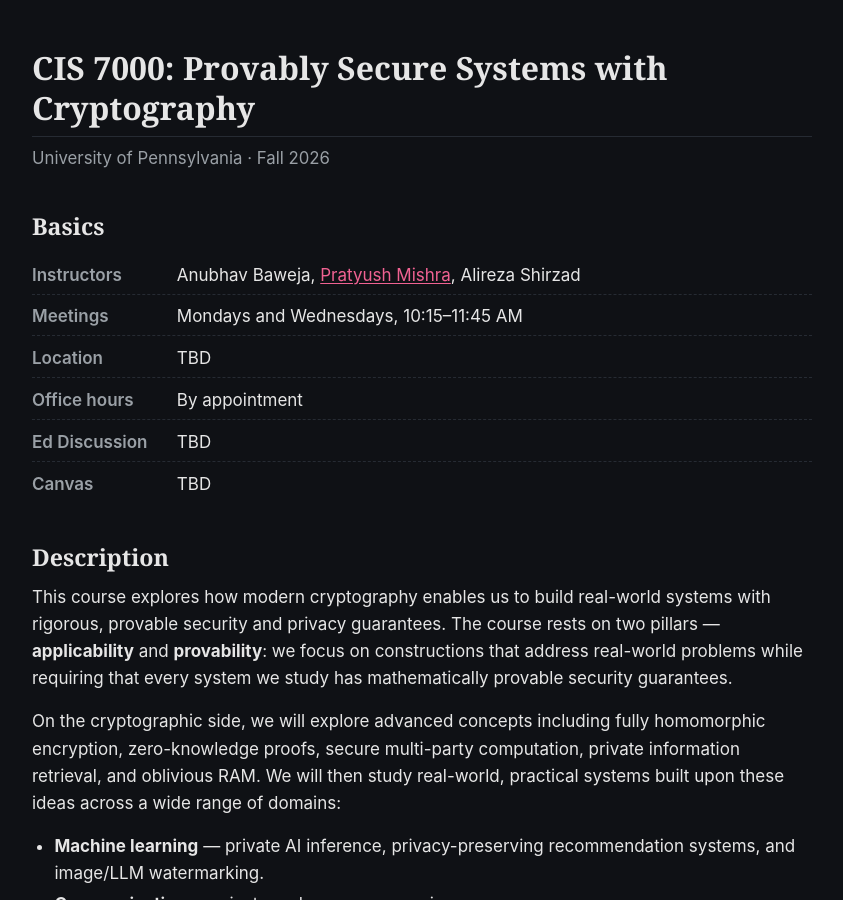
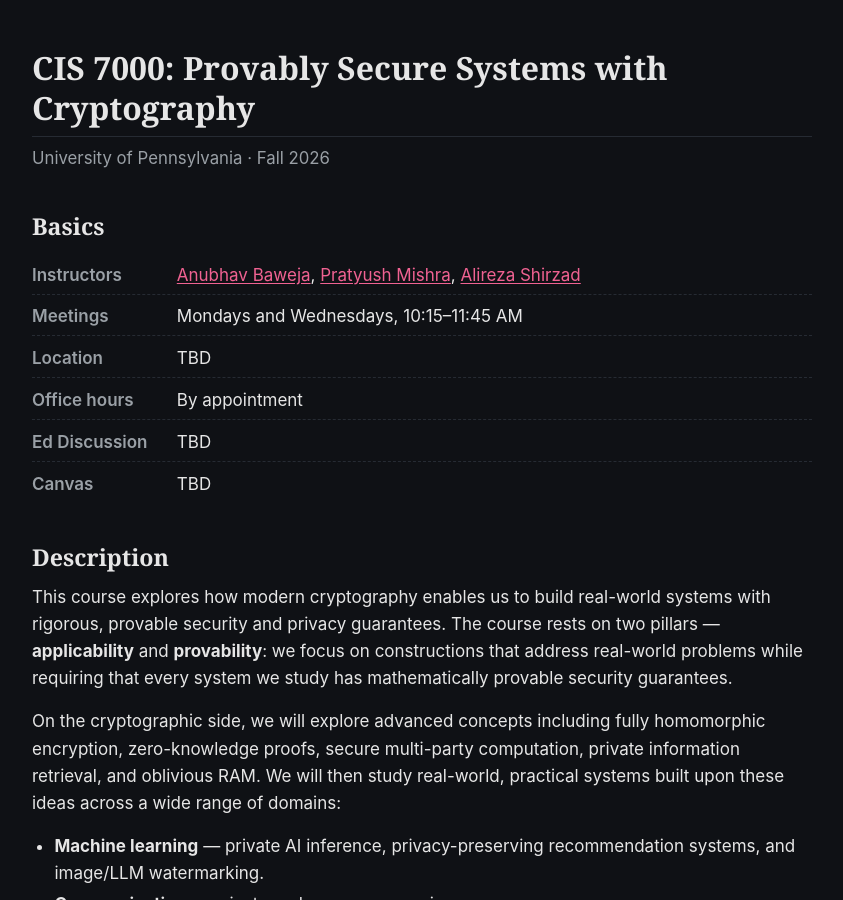
Before and after one commit to alireza-shirzad/cis7000-fall2026, a Jekyll site: the page built from index.md, in a window 1280 px wide and 900 px high. Shown: the whole window, without its empty margins (218-1061 px from the left). Built offline with Jekyll 4.4.1, drawn with Linux system fonts in a browser that asks for light colours; part of the change alters nothing that is shown.

```diff
--- a/index.md
+++ b/index.md
@@ -11,7 +11,7 @@ description: "University of Pennsylvania, Fall 2026"
 ## Basics
 
 <ul class="basics">
-  <li><strong>Instructors</strong> Anubhav Baweja, <a href="https://pratyush.zip/">Pratyush Mishra</a>, Alireza Shirzad</li>
+  <li><strong>Instructors</strong> <a href="https://randomshuffle.github.io/">Anubhav Baweja</a>, <a href="https://pratyush.zip/">Pratyush Mishra</a>, <a href="https://alireza-shirzad.github.io/">Alireza Shirzad</a></li>
   <li><strong>Meetings</strong> Mondays and Wednesdays, 10:15&ndash;11:45 AM</li>
   <li><strong>Location</strong> TBD</li>
   <li><strong>Office hours</strong> By appointment</li>
```
